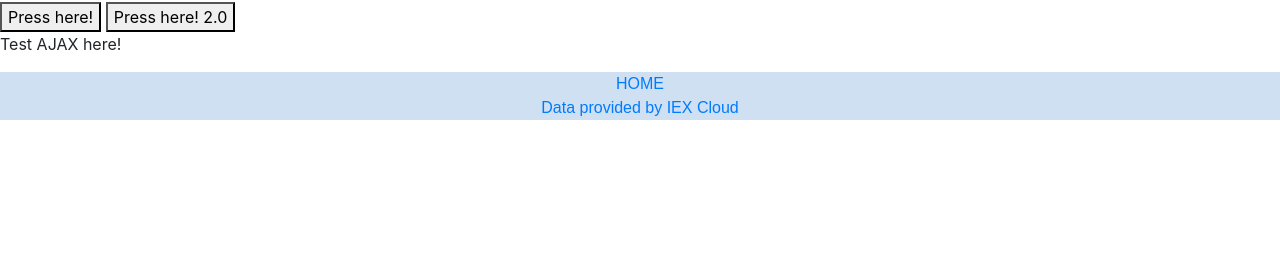
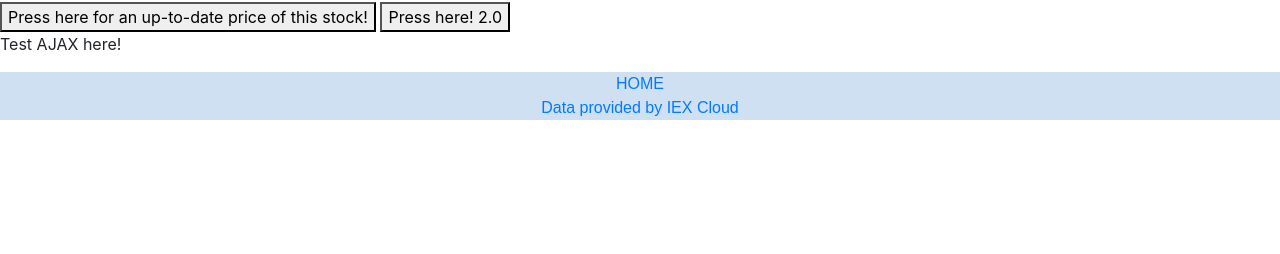
Before and after one commit to lucasdpau/stockfeels, a Flask app: template templates/details.html in a window 1280 px wide. Shown: the part 180-434 px from the top of the page. Run offline with Flask 2, Linux system fonts and the light colour scheme; the template is opened without the code that fills it, so the values that code supplies are empty; some libraries are stand-ins or nearby versions.

Commit message:
button in details uses ajax to get current stock quote

```diff
--- a/app.py
+++ b/app.py
@@ -176,37 +176,48 @@ def entry():
     else:
         return render_template('entry.html')
 
-@app.route("/details", methods=["GET"])
+@app.route("/details", methods=["GET","POST"])
 @login_required
 def details():
     userid = session["user_id"]
     #gets the query string and stores it.
     trans_id = request.args.get("transactionid")
-    #we need trans_id as int type for the check to work
-    try:
-        trans_id_int = int(trans_id)
-    except:
-        abort(404)
+
     #Users are only allowed to view their own transactions. This checks to make sure the current user is the one who made the entry
-    user_permission = functions.check_if_transid_belongs_to_user(userid, trans_id_int)
-    transaction_details_row_object = functions.get_single_transaction(trans_id)
-    transaction_details_dict = {}
-    for key in transaction_details_row_object.keys():
-        transaction_details_dict[key] = transaction_details_row_object[key]
-    if user_permission:
-        if functions.get_stock_quote_as_plaintext(transaction_details_dict["stock_name"]) != "Unknown symbol":
-            current_price = float(functions.get_stock_quote_as_plaintext(transaction_details_dict["stock_name"]))
-            price_difference = round(transaction_details_row_object["price"] - current_price, 2)
+    if request.method == "GET":
+        #we need trans_id as int type for the check to work
+        try:
+            trans_id_int = int(trans_id)
+        except:
+            abort(404)
+        user_permission = functions.check_if_transid_belongs_to_user(userid, trans_id_int)
+        transaction_details_row_object = functions.get_single_transaction(trans_id)
+        transaction_details_dict = {}
+        for key in transaction_details_row_object.keys():
+            transaction_details_dict[key] = transaction_details_row_object[key]
+        if user_permission:
+            if functions.get_stock_quote_as_plaintext(transaction_details_dict["stock_name"]) != "Unknown symbol":
+                current_price = float(functions.get_stock_quote_as_plaintext(transaction_details_dict["stock_name"]))
+                price_difference = round(transaction_details_row_object["price"] - current_price, 2)
+            else:
+                current_price = 0
+                price_difference = 0
+            transaction_details_dict["current_price"] = current_price
+            transaction_details_dict["price_difference"] = price_difference
+
+            return render_template("details.html", transaction_details_dict=transaction_details_dict)
         else:
-            current_price = 0
-            price_difference = 0
-        transaction_details_dict["current_price"] = current_price
-        transaction_details_dict["price_difference"] = price_difference
+            #return 403 if user is sneaky and edits query string to see other transactions
+            abort(403)
 
-        return render_template("details.html", transaction_details_dict=transaction_details_dict)
-    else:
-        #return 403 if user is sneaky and edits query string to see other transactions
-        abort(403)
+    elif request.method == "POST":
+        trans_id = request.form.get("transactionid")
+        stock_name = functions.get_single_transaction(trans_id)["stock_name"]
+        try:
+            current_price = functions.get_stock_quote_as_plaintext(stock_name)
+        except:
+            return "Invalid stock name"
+        return current_price
 
 @app.route('/logout', methods=['GET'])
 def logout():
--- a/templates/details.html
+++ b/templates/details.html
@@ -22,7 +22,7 @@
 
     </div>
     <div>
-        <button id="details_button" onclick="test_ajax()">Press here!</button>
+        <button id="details_button" onclick="test_ajax()">Press here for an up-to-date price of this stock!</button>
         <button onclick="test_js()">Press here! 2.0</button>
         <p id="p_ajax">Test AJAX here!</p>
     </div>
@@ -30,13 +30,16 @@
     <script>
         function test_ajax(){
             var xhttp = new XMLHttpRequest();
+            var trans_id = document.location.search.slice(1);
+            console.log(trans_id);
             xhttp.onreadystatechange = function(){
                 if (this.readyState == 4 && this.status == 200){
                     document.getElementById("p_ajax").innerHTML = this.responseText;
                 }
             };
-            xhttp.open("POST","/entry",true);
-            xhttp.send();
+            xhttp.open("POST","/details",true);
+            xhttp.setRequestHeader("Content-type", "application/x-www-form-urlencoded");
+            xhttp.send(trans_id);
         }
 
         function test_js(){
```
